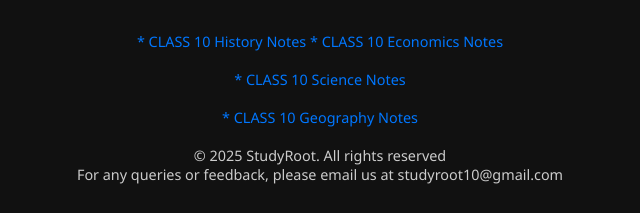
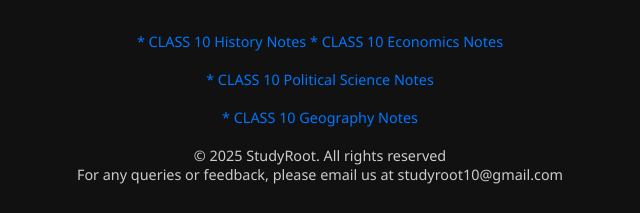
Before and after one commit to studyroot10/studyroot10.github.io, a plain HTML site: page science.html in a window 1280 px wide. Shown: the part 1420-1633 px from the top of the page, 320-960 px from the left. Drawn offline with Linux system fonts and the light colour scheme.

Commit message:
note added

```diff
--- a/science.html
+++ b/science.html
@@ -68,7 +68,7 @@
         <footer>
             <a href="history.html">* CLASS 10 History Notes</a>   <a href="economics.html">* CLASS 10 Economics Notes</a>
             <br><br>
-            <a href="science.html">* CLASS 10 Science Notes</a>
+            <a href="politicalscience.html">* CLASS 10 Political Science Notes</a>
             <br><br>
             <a href="geography.html">* CLASS 10 Geography Notes</a>
             <br> <br>
```
Also changed, not shown: politicalscience.html (+1 -1 lines), 1 other file.
